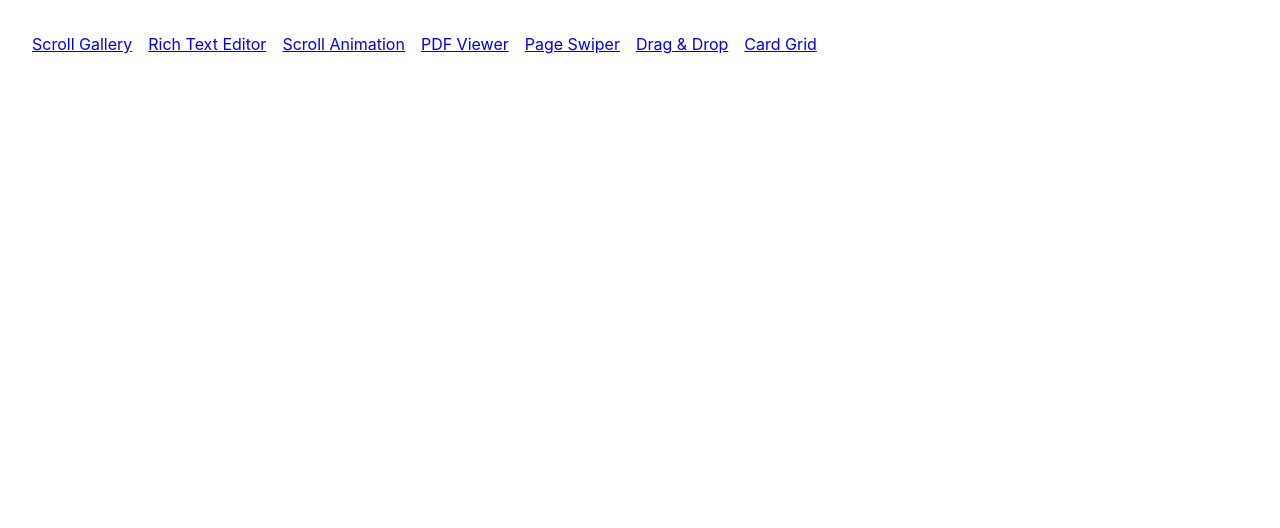
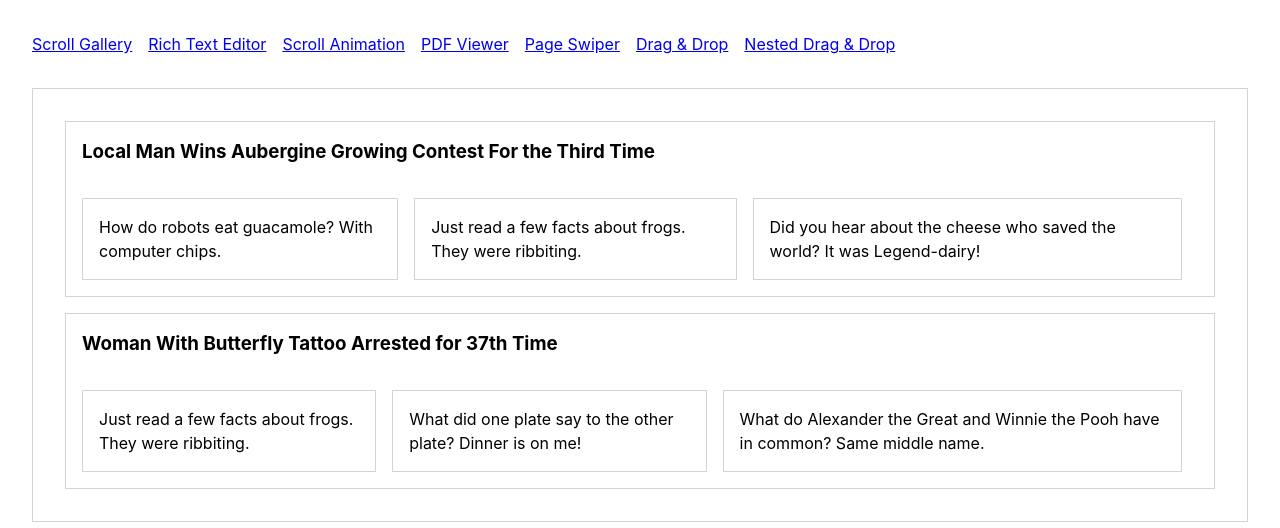
Before and after one commit to AlexKMarshall/HomepageSpikes, a React (Create React App) app: page /nested-drag-drop in a window 1280 px wide. Shown: the top 528 px of the page. Built offline with nearby package versions, Linux system fonts and the light colour scheme.

Commit message:
rename nested drag drop

```diff
--- a/src/App.js
+++ b/src/App.js
@@ -8,7 +8,7 @@ import ScrollGallery from "./features/scroll-gallery";
 import PdfViewer from "./features/pdf-viewer";
 import PageSwiper from "./features/page-swiper";
 import DragDrop from "./features/drag-drop";
-import Homepage from "./features/reorder-card-grid";
+import NestedDragDrop from "./features/nested-drag-drop";
 
 function App() {
   return (
@@ -23,7 +23,7 @@ function App() {
               <Link to="/pdf-viewer">PDF Viewer</Link>
               <Link to="/page-swiper">Page Swiper</Link>
               <Link to="/drag-drop">Drag & Drop</Link>
-              <Link to="/card-grid">Card Grid</Link>
+              <Link to="/nested-drag-drop">Nested Drag & Drop</Link>
             </Cluster>
           </Box>
         </nav>
@@ -46,8 +46,8 @@ function App() {
           <Route path="/drag-drop">
             <DragDrop />
           </Route>
-          <Route path="/card-grid">
-            <Homepage />
+          <Route path="/nested-drag-drop">
+            <NestedDragDrop />
           </Route>
           <Route path="/">
             <div></div>
--- a/src/features/reorder-card-grid.js
+++ b/src/features/nested-drag-drop.js
@@ -84,7 +84,7 @@ const SWidgetList = styled.div`
   border: 1px solid lightgrey;
 `;
 
-export default function Homepage({ homepageId = homePage.id } = {}) {
+export default function NestedDragDrop({ homepageId = homePage.id } = {}) {
   const [state, dispatch] = useReducer(dragDropReducer, {
     ...itemHash,
     droppablesEnabled: [],
@@ -111,7 +111,6 @@ export default function Homepage({ homepageId = homePage.id } = {}) {
   }
 
   function onDragEnd(result) {
-    console.log("finished dragging");
     dispatch({ type: actionTypes.DRAG_END, payload: result });
   }
 
```
